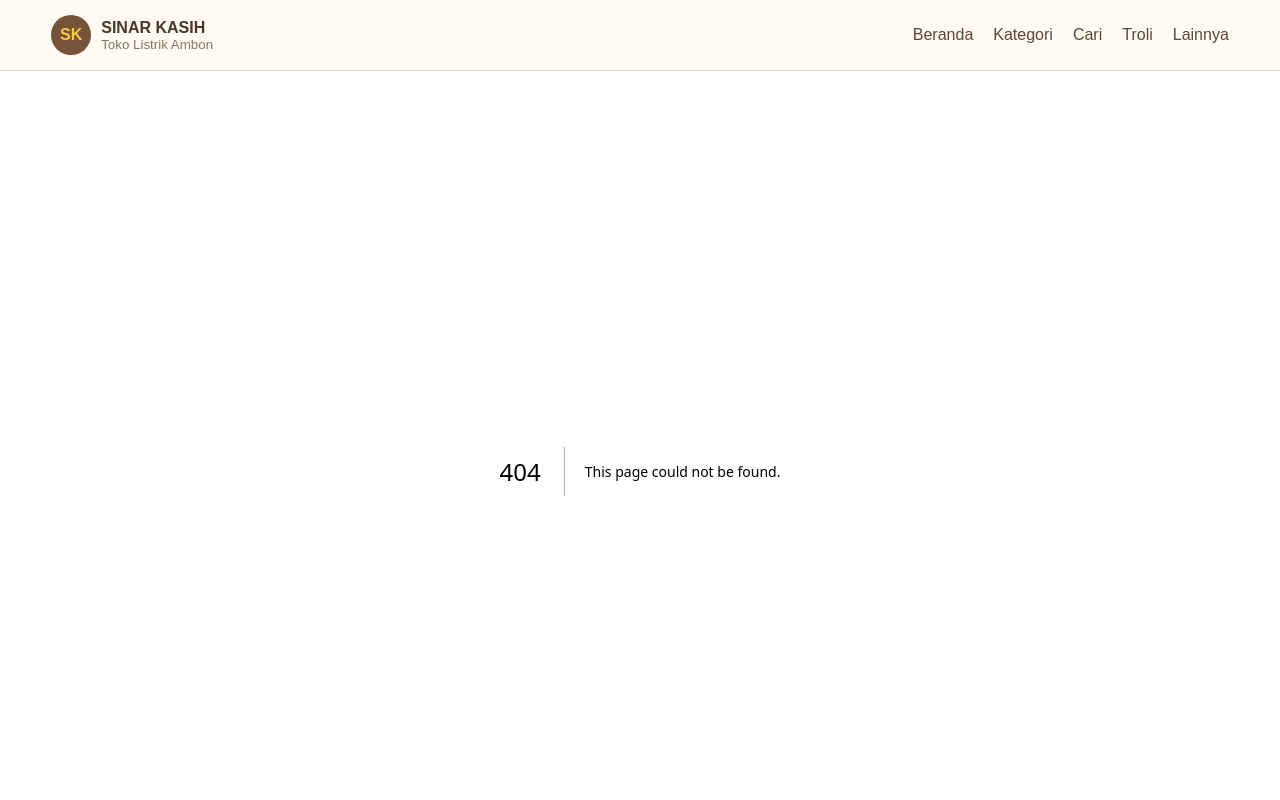
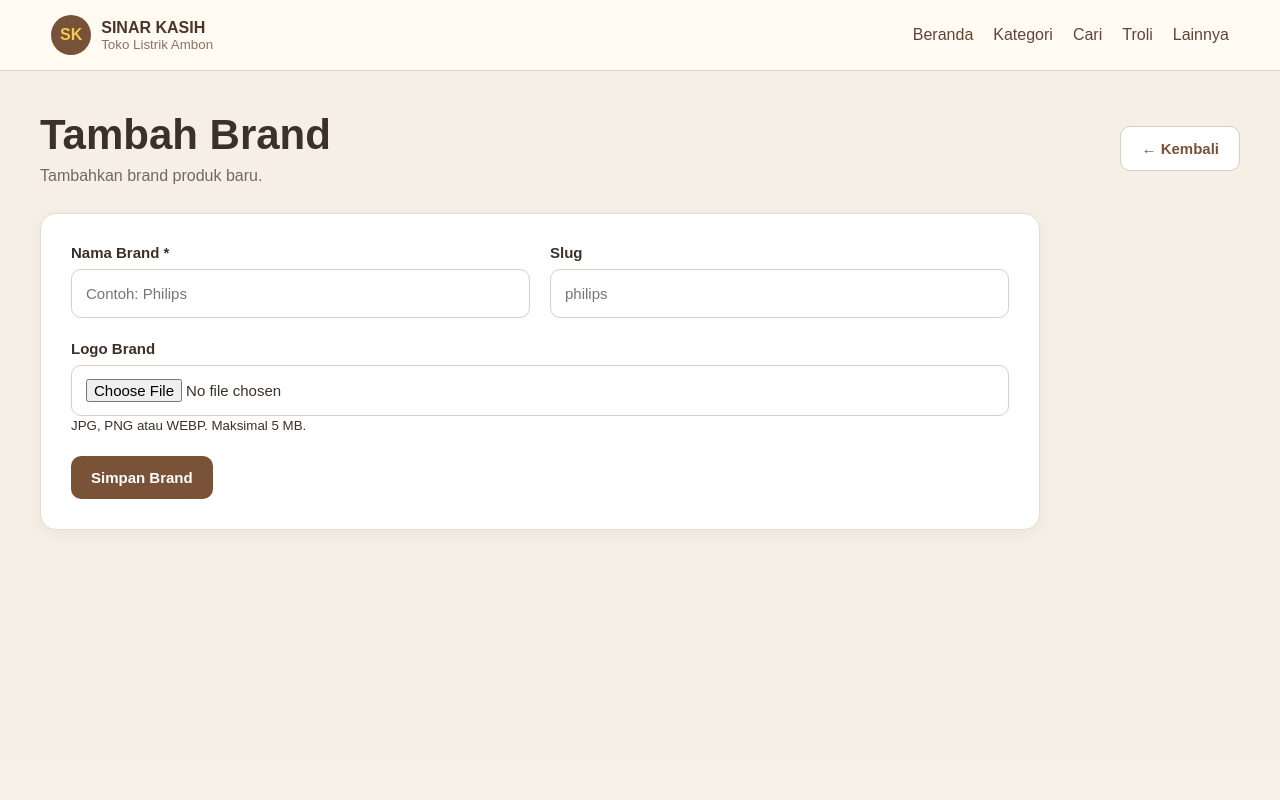
Before and after one commit to sinarkasih/website-sinar-kasih, a Next.js app: page /admin/brand/tambah in a window 1280 px wide. Before the commit this address had no page. Shown: the top 800 px of the page. Built offline with nearby package versions, Linux system fonts and the light colour scheme.

Commit message:
Create page.js

```diff
--- /dev/null
+++ b/app/admin/brand/tambah/page.js
@@ -0,0 +1,345 @@
+"use client";
+
+import { useEffect, useState } from "react";
+import { useRouter } from "next/navigation";
+import { getSupabase } from "../../../../lib/supabase";
+
+function buatSlug(text) {
+  return text
+    .toLowerCase()
+    .trim()
+    .replace(/[^a-z0-9\s-]/g, "")
+    .replace(/\s+/g, "-")
+    .replace(/-+/g, "-");
+}
+
+export default function TambahBrandPage() {
+  const router = useRouter();
+
+  const [nama, setNama] = useState("");
+  const [slug, setSlug] = useState("");
+
+  const [logoFile, setLogoFile] =
+    useState(null);
+  const [preview, setPreview] =
+    useState("");
+
+  const [saving, setSaving] =
+    useState(false);
+  const [uploading, setUploading] =
+    useState(false);
+
+  const [error, setError] = useState("");
+  const [message, setMessage] =
+    useState("");
+
+  function handleNamaChange(value) {
+    setNama(value);
+    setSlug(buatSlug(value));
+  }
+
+  function handleLogoChange(e) {
+    const file = e.target.files?.[0];
+
+    if (!file) return;
+
+    if (!file.type.startsWith("image/")) {
+      setError("File harus berupa gambar.");
+      return;
+    }
+
+    if (file.size > 5 * 1024 * 1024) {
+      setError(
+        "Ukuran logo maksimal 5 MB."
+      );
+      return;
+    }
+
+    setError("");
+    setLogoFile(file);
+
+    const objectUrl =
+      URL.createObjectURL(file);
+
+    setPreview(objectUrl);
+  }
+
+  async function uploadLogo(
+    supabase,
+    brandId,
+    file
+  ) {
+    const extension =
+      file.name.split(".").pop() ||
+      "png";
+
+    const fileName =
+      `${Date.now()}-${Math.random()
+        .toString(36)
+        .substring(2, 10)}.${extension}`;
+
+    const filePath =
+      `brand/${brandId}/${fileName}`;
+
+    const { error: uploadError } =
+      await supabase.storage
+        .from("produk")
+        .upload(
+          filePath,
+          file,
+          {
+            cacheControl: "3600",
+            upsert: false,
+          }
+        );
+
+    if (uploadError) {
+      throw uploadError;
+    }
+
+    const { data } =
+      supabase.storage
+        .from("produk")
+        .getPublicUrl(filePath);
+
+    return data.publicUrl;
+  }
+
+  async function handleSubmit(e) {
+    e.preventDefault();
+
+    setSaving(true);
+    setError("");
+    setMessage("");
+
+    const supabase = getSupabase();
+
+    if (!supabase) {
+      setError(
+        "Koneksi database belum tersedia."
+      );
+      setSaving(false);
+      return;
+    }
+
+    if (!nama.trim()) {
+      setError(
+        "Nama brand wajib diisi."
+      );
+      setSaving(false);
+      return;
+    }
+
+    try {
+      const finalSlug =
+        slug.trim() || buatSlug(nama);
+
+      const {
+        data,
+        error: insertError,
+      } = await supabase
+        .from("brand")
+        .insert({
+          nama: nama.trim(),
+          slug: finalSlug,
+          aktif: true,
+        })
+        .select()
+        .single();
+
+      if (insertError) {
+        throw insertError;
+      }
+
+      if (logoFile) {
+        setUploading(true);
+
+        const newUrl =
+          await uploadLogo(
+            supabase,
+            data.id,
+            logoFile
+          );
+
+        const {
+          error: logoError,
+        } = await supabase
+          .from("brand")
+          .update({
+            logo_url: newUrl,
+          })
+          .eq("id", data.id);
+
+        if (logoError) {
+          throw logoError;
+        }
+
+        setUploading(false);
+      }
+
+      setMessage(
+        "Brand berhasil ditambahkan. Mengembalikan ke daftar brand..."
+      );
+
+      setSaving(false);
+
+      setTimeout(() => {
+        router.push("/admin/brand");
+      }, 700);
+
+    } catch (submitError) {
+      setUploading(false);
+      setSaving(false);
+
+      setError(
+        "Gagal menambahkan brand: " +
+          submitError.message
+      );
+    }
+  }
+
+  return (
+    <main className="admin-content">
+
+      <div className="admin-page-header">
+        <div>
+          <h1>Tambah Brand</h1>
+
+          <p>
+            Tambahkan brand produk baru.
+          </p>
+        </div>
+
+        <button
+          type="button"
+          className="admin-secondary-button"
+          onClick={() =>
+            router.push("/admin/brand")
+          }
+        >
+          ← Kembali
+        </button>
+      </div>
+
+      <div className="admin-card">
+
+        <form
+          onSubmit={handleSubmit}
+          className="admin-form"
+        >
+
+          <div className="admin-form-grid">
+
+            <div className="admin-form-group">
+              <label>
+                Nama Brand *
+              </label>
+
+              <input
+                value={nama}
+                onChange={(e) =>
+                  handleNamaChange(
+                    e.target.value
+                  )
+                }
+                placeholder="Contoh: Philips"
+                required
+              />
+            </div>
+
+            <div className="admin-form-group">
+              <label>
+                Slug
+              </label>
+
+              <input
+                value={slug}
+                onChange={(e) =>
+                  setSlug(e.target.value)
+                }
+                placeholder="philips"
+              />
+            </div>
+
+          </div>
+
+          <div className="admin-form-group">
+
+            <label>
+              Logo Brand
+            </label>
+
+            {preview && (
+              <div
+                style={{
+                  width: "180px",
+                  height: "120px",
+                  borderRadius: "12px",
+                  overflow: "hidden",
+                  background: "#fff",
+                  border:
+                    "1px solid #ddd2c3",
+                  marginBottom: "12px",
+                  display: "flex",
+                  alignItems: "center",
+                  justifyContent: "center",
+                }}
+              >
+                <img
+                  src={preview}
+                  alt="Preview logo"
+                  style={{
+                    width: "100%",
+                    height: "100%",
+                    objectFit: "contain",
+                  }}
+                />
+              </div>
+            )}
+
+            <input
+              type="file"
+              accept="image/*"
+              onChange={handleLogoChange}
+            />
+
+            <small>
+              JPG, PNG atau WEBP.
+              Maksimal 5 MB.
+            </small>
+
+          </div>
+
+          {error && (
+            <div className="admin-message admin-message-error">
+              {error}
+            </div>
+          )}
+
+          {message && (
+            <div className="admin-message admin-message-success">
+              {message}
+            </div>
+          )}
+
+          <button
+            type="submit"
+            className="admin-primary-button"
+            disabled={
+              saving || uploading
+            }
+          >
+            {uploading
+              ? "Mengupload logo..."
+              : saving
+              ? "Menyimpan..."
+              : "Simpan Brand"}
+          </button>
+
+        </form>
+
+      </div>
+
+    </main>
+  );
+}
```
